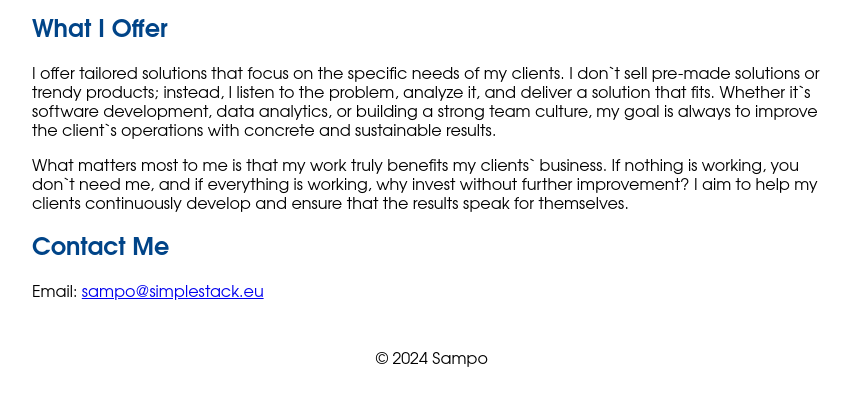
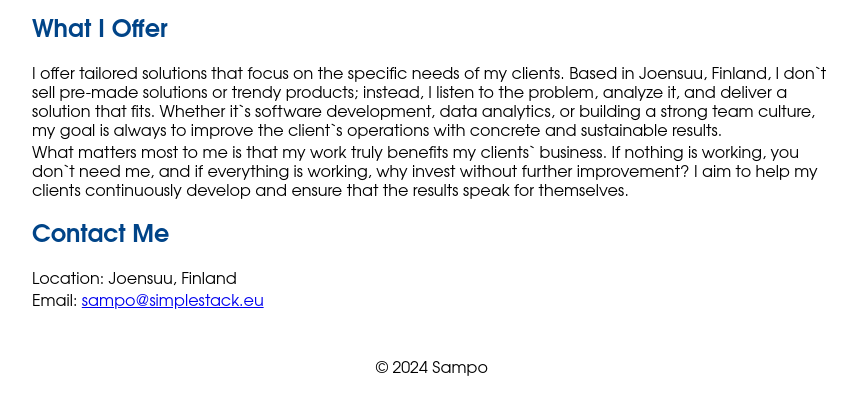
Before and after one commit to wonkybream/wonkybream.github.io, a plain HTML site: page index.html in a window 1280 px wide. Shown: the part 119-534 px from the top of the page, without its empty margins (208-1065 px from the left). Drawn offline with Linux system fonts and the light colour scheme.

Commit message:
Add location

```diff
--- a/index.html
+++ b/index.html
@@ -16,12 +16,13 @@
     <main>
         <section id="about">
             <h2>What I Offer</h2>
-            <p>I offer tailored solutions that focus on the specific needs of my clients. I don`t sell pre-made solutions or trendy products; instead, I listen to the problem, analyze it, and deliver a solution that fits. Whether it`s software development, data analytics, or building a strong team culture, my goal is always to improve the client`s operations with concrete and sustainable results.</p>
+            <p>I offer tailored solutions that focus on the specific needs of my clients. Based in Joensuu, Finland, I don`t sell pre-made solutions or trendy products; instead, I listen to the problem, analyze it, and deliver a solution that fits. Whether it`s software development, data analytics, or building a strong team culture, my goal is always to improve the client`s operations with concrete and sustainable results.</p>
             <p>What matters most to me is that my work truly benefits my clients` business. If nothing is working, you don`t need me, and if everything is working, why invest without further improvement? I aim to help my clients continuously develop and ensure that the results speak for themselves.</p>
         </section>
 
         <section id="contact">
             <h2>Contact Me</h2>
+            <p>Location: Joensuu, Finland</p>
             <p>Email: <a href="mailto:sampo@simplestack.eu">sampo@simplestack.eu</a></p>
         </section>
     </main>
--- a/main.css
+++ b/main.css
@@ -12,6 +12,10 @@ h1, h2 {
     color: #004488;
 }
 
+section p {
+    margin: 0 0 0.2em 0;
+}
+
 footer {
     margin: 3em 0 0 0;
     padding: 0;
```
